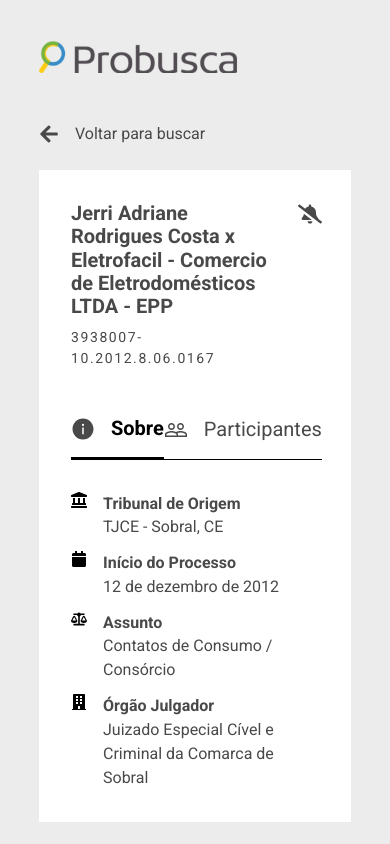
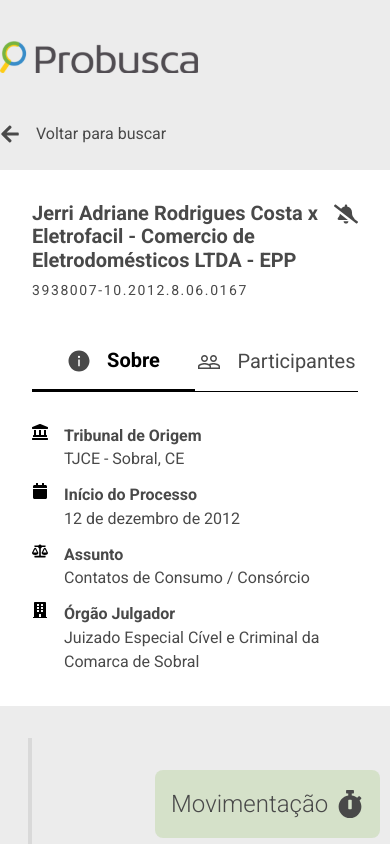
Before and after one commit to jonatas1n/desafio-jusbrasil, a Next.js app in the folder probusca/: page /process in a window 390 px wide. Built offline with nearby package versions, Linux system fonts and the light colour scheme.

Commit message:
responsivity to search page

```diff
--- a/probusca/src/components/Container/index.tsx
+++ b/probusca/src/components/Container/index.tsx
@@ -6,8 +6,10 @@ interface ContainerProps {
 }
 
 export default function Container({children, wide=false} : ContainerProps) {
+    const width = wide ? {sm: '95%', md: '90%', lg: '80%'} : {sm: '95%', md: '80%', lg: '60%'};
+
     return (
-        <Box maxW={'93rem'} w={wide ? '80%': '60%'} marginInline="auto">
+        <Box maxW={'93rem'} w={width} marginInline="auto">
             {children}
         </Box>
     )
--- a/probusca/src/pages/index.tsx
+++ b/probusca/src/pages/index.tsx
@@ -20,6 +20,7 @@ export default function Home() {
           w='200px'
           paddingBlock={showResults ? '25px' : '75px'}
           alt="Probusca"
+          marginInline={{md: 'auto', lg: 'unset'}}
           onClick={handleShowResults}
         />
         <SearchInput />
--- a/probusca/src/styles/theme.ts
+++ b/probusca/src/styles/theme.ts
@@ -56,5 +56,12 @@ export const theme = extendTheme({
             fontWeight: 700,
             textTransform: 'uppercase'
         },
+    },
+    breakpoints: {
+        sm: '30em',
+        md: '48em',
+        lg: '62em',
+        xl: '80em',
+        '2xl': '96em',
     }
 })
```
Also changed, not shown: probusca/src/components/Card/index.tsx (+6 -3 lines).
